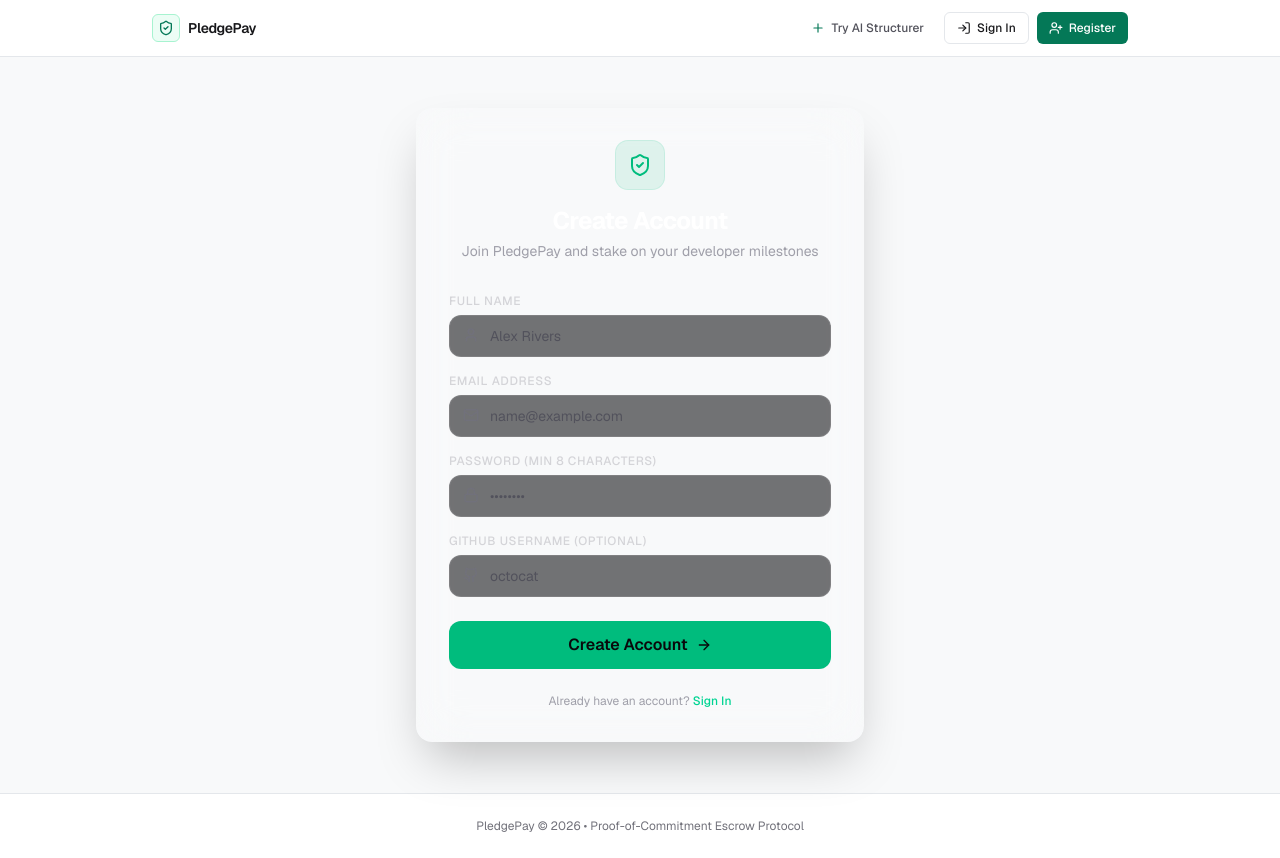
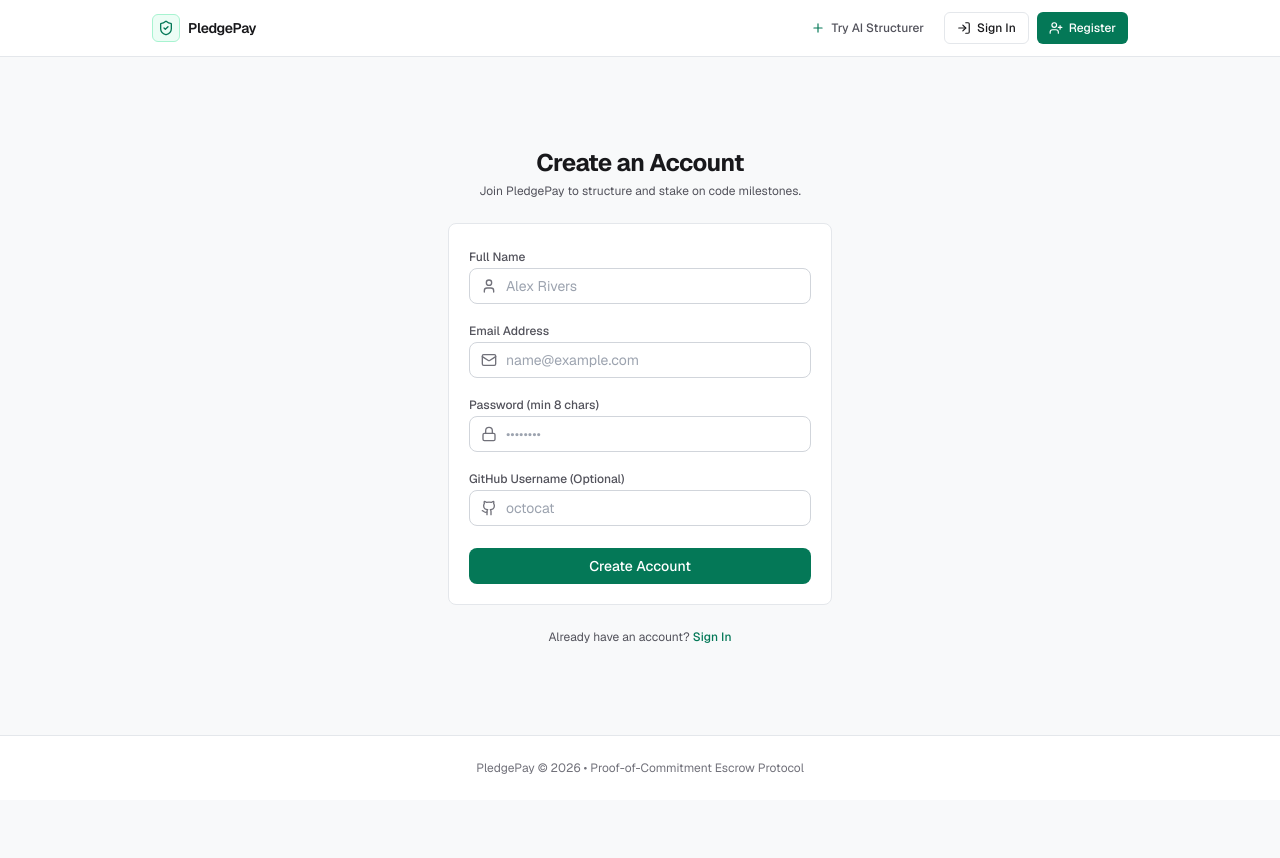
Before and after one commit to JaiswalShivang/PledgePay, a Next.js app in the folder frontend/: page /register in a window 1280 px wide. After the commit the page ends 800 px from the top, so only its background shows below. Built offline with nearby package versions, Linux system fonts and the light colour scheme; no server answers.

Commit message:
simplify login and registration into minimal centered forms

```diff
--- a/frontend/app/login/page.tsx
+++ b/frontend/app/login/page.tsx
@@ -6,8 +6,9 @@ import { useRouter } from "next/navigation";
 import { useForm } from "react-hook-form";
 import { zodResolver } from "@hookform/resolvers/zod";
 import * as z from "zod";
-import { ShieldCheck, ArrowRight, Lock, Mail, AlertCircle, Loader2 } from "lucide-react";
+import { Mail, Lock } from "lucide-react";
 import { useAuth } from "@/hooks/use-auth";
+import { Button, Input, Card, CardContent, Alert } from "@/components/ui";
 
 const loginSchema = z.object({
   email: z.string().email("Please enter a valid email address"),
@@ -35,7 +36,7 @@ export default function LoginPage() {
 
   useEffect(() => {
     if (!isLoading && isAuthenticated) {
-      router.replace("/profile");
+      router.replace("/dashboard");
     }
   }, [isAuthenticated, isLoading, router]);
 
@@ -43,7 +44,7 @@ export default function LoginPage() {
     try {
       setErrorMessage(null);
       await login(values);
-      router.push("/profile");
+      router.push("/dashboard");
     } catch (err: unknown) {
       const msg =
         err instanceof Error ? err.message : "Invalid email or password";
@@ -52,91 +53,73 @@ export default function LoginPage() {
   };
 
   return (
-    <div className="flex min-h-[calc(100vh-4rem)] items-center justify-center px-4 py-12">
-      <div className="w-full max-w-md">
-        <div className="glass-panel relative rounded-2xl border border-white/10 p-8 shadow-2xl backdrop-blur-xl">
-          <div className="mb-8 text-center">
-            <div className="mx-auto mb-4 flex h-12 w-12 items-center justify-center rounded-xl bg-emerald-500/10 text-emerald-500 ring-1 ring-emerald-500/20">
-              <ShieldCheck className="h-6 w-6" />
-            </div>
-            <h1 className="text-2xl font-bold tracking-tight text-white">Welcome Back</h1>
-            <p className="mt-1 text-sm text-zinc-400">
-              Log in to your PledgePay escrow account
+    <div className="flex-1 flex items-center justify-center px-4 py-16">
+      <div className="w-full max-w-sm space-y-6">
+        <div className="text-center space-y-1">
+          <h1 className="text-2xl font-bold tracking-tight text-[#18181B]">
+            Sign in to PledgePay
+          </h1>
+          <p className="text-xs text-[#52525B]">
+            Manage your escrow commitments and code verification.
           </p>
         </div>
 
+        <Card variant="default" padding="md">
+          <CardContent className="space-y-4">
             {errorMessage && (
-            <div className="mb-6 flex items-start gap-3 rounded-lg border border-red-500/30 bg-red-500/10 p-3.5 text-sm text-red-300">
-              <AlertCircle className="h-5 w-5 shrink-0 text-red-400" />
-              <span>{errorMessage}</span>
-            </div>
+              <Alert variant="destructive" title="Authentication failed">
+                {errorMessage}
+              </Alert>
             )}
 
-          <form onSubmit={handleSubmit(onSubmit)} className="space-y-4">
-            <div>
-              <label className="mb-1.5 block text-xs font-medium uppercase tracking-wider text-zinc-300">
+            <form onSubmit={handleSubmit(onSubmit)} className="space-y-3.5">
+              <div className="space-y-1">
+                <label className="text-xs font-medium text-[#52525B]">
                   Email Address
                 </label>
-              <div className="relative">
-                <Mail className="absolute left-3.5 top-3 h-4 w-4 text-zinc-500" />
-                <input
+                <Input
                   {...register("email")}
                   type="email"
                   placeholder="name@example.com"
-                  className="w-full rounded-lg border border-white/10 bg-zinc-900/60 py-2.5 pl-10 pr-4 text-sm text-white placeholder-zinc-600 outline-none transition focus:border-emerald-500 focus:ring-1 focus:ring-emerald-500"
+                  leftIcon={<Mail className="h-4 w-4" />}
+                  error={errors.email?.message}
                 />
               </div>
-              {errors.email && (
-                <p className="mt-1.5 text-xs text-red-400">{errors.email.message}</p>
-              )}
-            </div>
 
-            <div>
-              <label className="mb-1.5 block text-xs font-medium uppercase tracking-wider text-zinc-300">
+              <div className="space-y-1">
+                <label className="text-xs font-medium text-[#52525B]">
                   Password
                 </label>
-              <div className="relative">
-                <Lock className="absolute left-3.5 top-3 h-4 w-4 text-zinc-500" />
-                <input
+                <Input
                   {...register("password")}
                   type="password"
                   placeholder="••••••••"
-                  className="w-full rounded-lg border border-white/10 bg-zinc-900/60 py-2.5 pl-10 pr-4 text-sm text-white placeholder-zinc-600 outline-none transition focus:border-emerald-500 focus:ring-1 focus:ring-emerald-500"
+                  leftIcon={<Lock className="h-4 w-4" />}
+                  error={errors.password?.message}
                 />
               </div>
-              {errors.password && (
-                <p className="mt-1.5 text-xs text-red-400">{errors.password.message}</p>
-              )}
-            </div>
 
-            <button
+              <Button
                 type="submit"
-              disabled={isLoggingIn}
-              className="glow-emerald mt-6 flex w-full items-center justify-center gap-2 rounded-lg bg-emerald-500 py-3 font-semibold text-zinc-950 transition hover:bg-emerald-400 disabled:opacity-50"
+                variant="primary"
+                size="md"
+                className="w-full mt-2"
+                isLoading={isLoggingIn}
               >
-              {isLoggingIn ? (
-                <>
-                  <Loader2 className="h-4 w-4 animate-spin" />
-                  <span>Signing In...</span>
-                </>
-              ) : (
-                <>
-                  <span>Sign In</span>
-                  <ArrowRight className="h-4 w-4" />
-                </>
-              )}
-            </button>
+                Sign In
+              </Button>
             </form>
+          </CardContent>
+        </Card>
 
-          <div className="mt-6 text-center text-xs text-zinc-400">
+        <div className="text-center text-xs text-[#52525B]">
           Don&apos;t have an account?{" "}
           <Link
             href="/register"
-              className="font-medium text-emerald-400 hover:text-emerald-300 hover:underline"
+            className="text-[#047857] font-medium hover:underline"
           >
-              Create Account
+            Create an account
           </Link>
-          </div>
         </div>
       </div>
     </div>
--- a/frontend/app/register/page.tsx
+++ b/frontend/app/register/page.tsx
@@ -6,9 +6,10 @@ import { useRouter } from "next/navigation";
 import { useForm } from "react-hook-form";
 import { zodResolver } from "@hookform/resolvers/zod";
 import * as z from "zod";
-import { ShieldCheck, ArrowRight, Lock, Mail, User as UserIcon, AlertCircle, Loader2 } from "lucide-react";
+import { Mail, Lock, User as UserIcon } from "lucide-react";
 import { GithubIcon } from "@/components/icons";
 import { useAuth } from "@/hooks/use-auth";
+import { Button, Input, Card, CardContent, Alert } from "@/components/ui";
 
 const registerSchema = z.object({
   name: z.string().min(2, "Name must be at least 2 characters"),
@@ -40,7 +41,7 @@ export default function RegisterPage() {
 
   useEffect(() => {
     if (!isLoading && isAuthenticated) {
-      router.replace("/profile");
+      router.replace("/dashboard");
     }
   }, [isAuthenticated, isLoading, router]);
 
@@ -53,7 +54,7 @@ export default function RegisterPage() {
         password: values.password,
         github_username: values.github_username?.trim() || undefined,
       });
-      router.push("/profile");
+      router.push("/dashboard");
     } catch (err: unknown) {
       const msg =
         err instanceof Error ? err.message : "Failed to create account";
@@ -62,129 +63,101 @@ export default function RegisterPage() {
   };
 
   return (
-    <div className="flex min-h-[calc(100vh-4rem)] items-center justify-center px-4 py-12">
-      <div className="w-full max-w-md">
-        <div className="glass-panel relative rounded-2xl border border-white/10 p-8 shadow-2xl backdrop-blur-xl">
-          <div className="mb-8 text-center">
-            <div className="mx-auto mb-4 flex h-12 w-12 items-center justify-center rounded-xl bg-emerald-500/10 text-emerald-500 ring-1 ring-emerald-500/20">
-              <ShieldCheck className="h-6 w-6" />
-            </div>
-            <h1 className="text-2xl font-bold tracking-tight text-white">Create Account</h1>
-            <p className="mt-1 text-sm text-zinc-400">
-              Join PledgePay and stake on your developer milestones
+    <div className="flex-1 flex items-center justify-center px-4 py-16">
+      <div className="w-full max-w-sm space-y-6">
+        <div className="text-center space-y-1">
+          <h1 className="text-2xl font-bold tracking-tight text-[#18181B]">
+            Create an Account
+          </h1>
+          <p className="text-xs text-[#52525B]">
+            Join PledgePay to structure and stake on code milestones.
           </p>
         </div>
 
+        <Card variant="default" padding="md">
+          <CardContent className="space-y-4">
             {errorMessage && (
-            <div className="mb-6 flex items-start gap-3 rounded-lg border border-red-500/30 bg-red-500/10 p-3.5 text-sm text-red-300">
-              <AlertCircle className="h-5 w-5 shrink-0 text-red-400" />
-              <span>{errorMessage}</span>
-            </div>
+              <Alert variant="destructive" title="Registration failed">
+                {errorMessage}
+              </Alert>
             )}
 
-          <form onSubmit={handleSubmit(onSubmit)} className="space-y-4">
-            <div>
-              <label className="mb-1.5 block text-xs font-medium uppercase tracking-wider text-zinc-300">
+            <form onSubmit={handleSubmit(onSubmit)} className="space-y-3.5">
+              <div className="space-y-1">
+                <label className="text-xs font-medium text-[#52525B]">
                   Full Name
                 </label>
-              <div className="relative">
-                <UserIcon className="absolute left-3.5 top-3 h-4 w-4 text-zinc-500" />
-                <input
+                <Input
                   {...register("name")}
                   type="text"
                   placeholder="Alex Rivers"
-                  className="w-full rounded-lg border border-white/10 bg-zinc-900/60 py-2.5 pl-10 pr-4 text-sm text-white placeholder-zinc-600 outline-none transition focus:border-emerald-500 focus:ring-1 focus:ring-emerald-500"
+                  leftIcon={<UserIcon className="h-4 w-4" />}
+                  error={errors.name?.message}
                 />
               </div>
-              {errors.name && (
-                <p className="mt-1.5 text-xs text-red-400">{errors.name.message}</p>
-              )}
-            </div>
 
-            <div>
-              <label className="mb-1.5 block text-xs font-medium uppercase tracking-wider text-zinc-300">
+              <div className="space-y-1">
+                <label className="text-xs font-medium text-[#52525B]">
                   Email Address
                 </label>
-              <div className="relative">
-                <Mail className="absolute left-3.5 top-3 h-4 w-4 text-zinc-500" />
-                <input
+                <Input
                   {...register("email")}
                   type="email"
                   placeholder="name@example.com"
-                  className="w-full rounded-lg border border-white/10 bg-zinc-900/60 py-2.5 pl-10 pr-4 text-sm text-white placeholder-zinc-600 outline-none transition focus:border-emerald-500 focus:ring-1 focus:ring-emerald-500"
+                  leftIcon={<Mail className="h-4 w-4" />}
+                  error={errors.email?.message}
                 />
               </div>
-              {errors.email && (
-                <p className="mt-1.5 text-xs text-red-400">{errors.email.message}</p>
-              )}
-            </div>
 
-            <div>
-              <label className="mb-1.5 block text-xs font-medium uppercase tracking-wider text-zinc-300">
-                Password (min 8 characters)
+              <div className="space-y-1">
+                <label className="text-xs font-medium text-[#52525B]">
+                  Password (min 8 chars)
                 </label>
-              <div className="relative">
-                <Lock className="absolute left-3.5 top-3 h-4 w-4 text-zinc-500" />
-                <input
+                <Input
                   {...register("password")}
                   type="password"
                   placeholder="••••••••"
-                  className="w-full rounded-lg border border-white/10 bg-zinc-900/60 py-2.5 pl-10 pr-4 text-sm text-white placeholder-zinc-600 outline-none transition focus:border-emerald-500 focus:ring-1 focus:ring-emerald-500"
+                  leftIcon={<Lock className="h-4 w-4" />}
+                  error={errors.password?.message}
                 />
               </div>
-              {errors.password && (
-                <p className="mt-1.5 text-xs text-red-400">{errors.password.message}</p>
-              )}
-            </div>
 
-            <div>
-              <label className="mb-1.5 block text-xs font-medium uppercase tracking-wider text-zinc-300">
+              <div className="space-y-1">
+                <label className="text-xs font-medium text-[#52525B]">
                   GitHub Username (Optional)
                 </label>
-              <div className="relative">
-                <GithubIcon className="absolute left-3.5 top-3 h-4 w-4 text-zinc-500" />
-                <input
+                <Input
                   {...register("github_username")}
                   type="text"
                   placeholder="octocat"
-                  className="w-full rounded-lg border border-white/10 bg-zinc-900/60 py-2.5 pl-10 pr-4 text-sm text-white placeholder-zinc-600 outline-none transition focus:border-emerald-500 focus:ring-1 focus:ring-emerald-500"
+                  leftIcon={<GithubIcon className="h-4 w-4" />}
+                  error={errors.github_username?.message}
                 />
               </div>
-              {errors.github_username && (
-                <p className="mt-1.5 text-xs text-red-400">{errors.github_username.message}</p>
-              )}
-            </div>
 
-            <button
+              <Button
                 type="submit"
-              disabled={isRegistering}
-              className="glow-emerald mt-6 flex w-full items-center justify-center gap-2 rounded-lg bg-emerald-500 py-3 font-semibold text-zinc-950 transition hover:bg-emerald-400 disabled:opacity-50"
+                variant="primary"
+                size="md"
+                className="w-full mt-2"
+                isLoading={isRegistering}
               >
-              {isRegistering ? (
-                <>
-                  <Loader2 className="h-4 w-4 animate-spin" />
-                  <span>Creating Account...</span>
-                </>
-              ) : (
-                <>
-                  <span>Create Account</span>
-                  <ArrowRight className="h-4 w-4" />
-                </>
-              )}
-            </button>
+                Create Account
+              </Button>
             </form>
+          </CardContent>
+        </Card>
 
-          <div className="mt-6 text-center text-xs text-zinc-400">
+        <div className="text-center text-xs text-[#52525B]">
           Already have an account?{" "}
           <Link
             href="/login"
-              className="font-medium text-emerald-400 hover:text-emerald-300 hover:underline"
+            className="text-[#047857] font-medium hover:underline"
           >
             Sign In
           </Link>
         </div>
       </div>
     </div>
-    </div>
   );
 }
```
Lines whose indentation alone changed are shown as unchanged.
